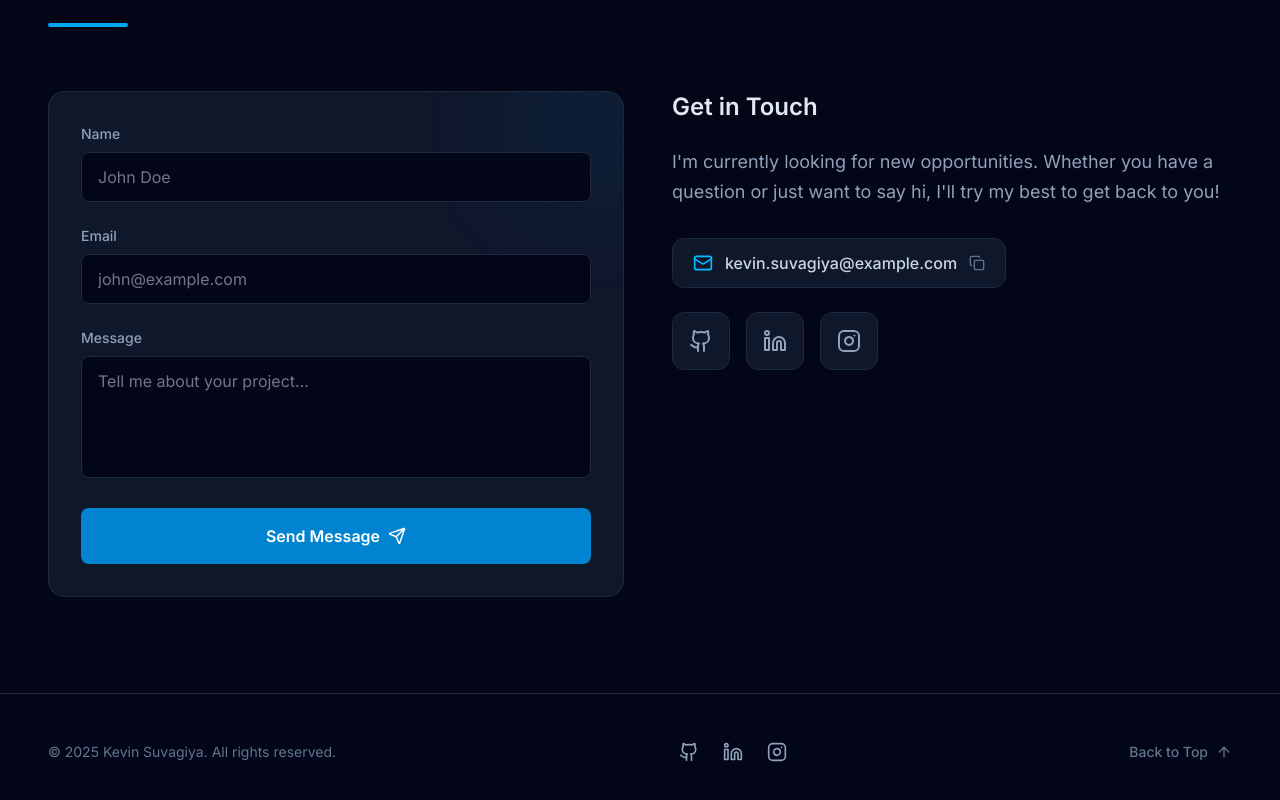
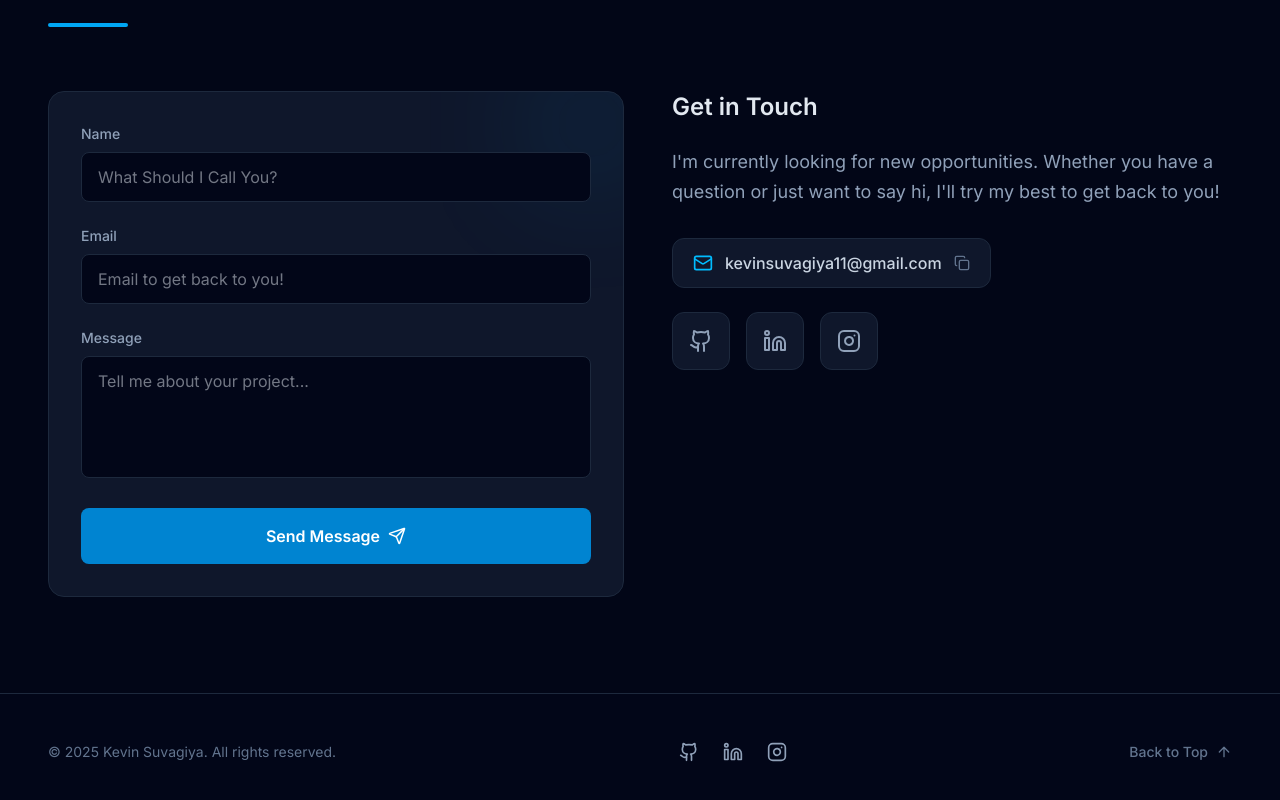
Before and after one commit to KEVINSUVAGIYA/Portfolio, a Next.js app: page /Portfolio/ in a window 1280 px wide. Shown: the part 5846-6646 px from the top of the page. Built offline with nearby package versions, Linux system fonts and the light colour scheme.

Commit message:
With the Updated Correct Email Address

```diff
--- a/src/components/Contact.tsx
+++ b/src/components/Contact.tsx
@@ -11,7 +11,7 @@ export const Contact = () => {
     const [isSuccess, setIsSuccess] = useState(false);
 
     const handleCopy = () => {
-        navigator.clipboard.writeText("kevin.suvagiya@example.com"); // Replace with actual email if known
+        navigator.clipboard.writeText("kevinsuvagiya11@gmail.com");
         setCopied(true);
         setTimeout(() => setCopied(false), 2000);
     };
@@ -100,7 +100,7 @@ export const Contact = () => {
                                     name="name"
                                     required
                                     className="w-full px-4 py-3 rounded-lg bg-slate-950 border border-slate-800 text-slate-200 focus:outline-none focus:border-sky-500 focus:ring-1 focus:ring-sky-500 transition-colors"
-                                    placeholder="John Doe"
+                                    placeholder="What Should I Call You?"
                                 />
                             </div>
 
@@ -114,7 +114,7 @@ export const Contact = () => {
                                     name="email"
                                     required
                                     className="w-full px-4 py-3 rounded-lg bg-slate-950 border border-slate-800 text-slate-200 focus:outline-none focus:border-sky-500 focus:ring-1 focus:ring-sky-500 transition-colors"
-                                    placeholder="john@example.com"
+                                    placeholder="Email to get back to you!"
                                 />
                             </div>
 
@@ -177,7 +177,7 @@ export const Contact = () => {
                                     className="group flex items-center gap-3 px-5 py-3 rounded-xl bg-slate-900 border border-slate-800 hover:border-sky-500/50 transition-all active:scale-95"
                                 >
                                     <Mail className="text-sky-400" size={20} />
-                                    <span className="text-slate-300 font-medium">kevin.suvagiya@example.com</span>
+                                    <span className="text-slate-300 font-medium">kevinsuvagiya11@gmail.com</span>
                                     {copied ? (
                                         <Check size={16} className="text-emerald-400" />
                                     ) : (
```
